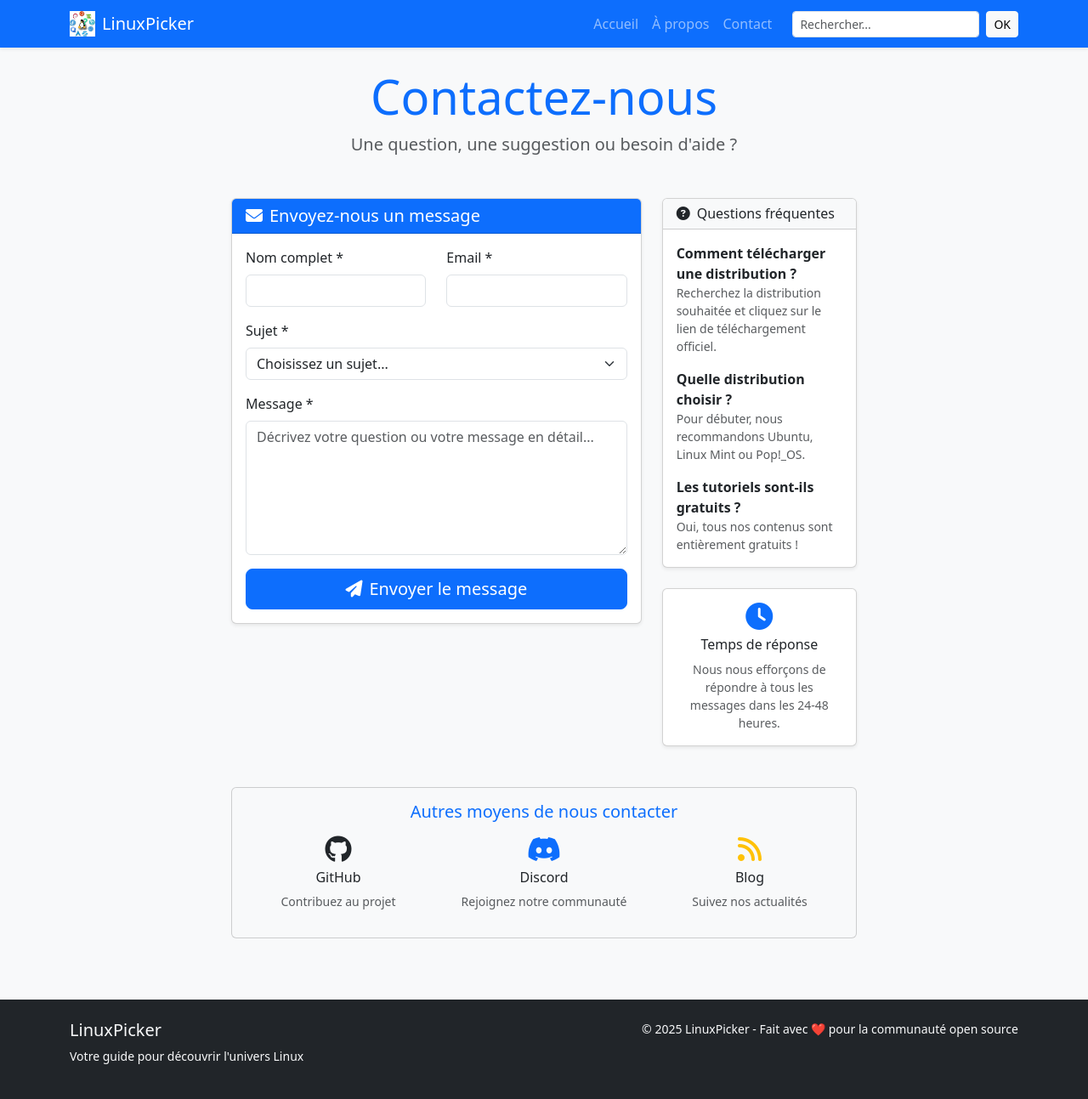
After one commit to FansLHT/linuxpicker_projet, a Django app: page /contact/ in a window 1280 px wide. The commit adds this page. Shown: the whole page at 85% size. Run offline with Django 5.2, Linux system fonts and the light colour scheme.

Commit message:
maj-fana

```diff
--- a/core/models.py
+++ b/core/models.py
@@ -8,6 +8,7 @@ class Distribution(models.Model):
     descriptiion = models.TextField()
     site_officiel = models.URLField(blank=True)
     image = models.ImageField(upload_to='distributions/')
+    categorie = models.CharField(max_length=100, choices=[("Debian", "Debian-based"), ("Arch", "Arch-based"), ("RedHat", "RedHat-based")], default=1 )
 
     def __str__(self):
         return self.nom
--- a/core/templates/core/base.html
+++ b/core/templates/core/base.html
@@ -4,13 +4,13 @@
 <head>
 <meta charset="UTF-8">
 <title>{% block title %}LinuxPicker{% endblock %}</title>
-
 <!-- Bootstrap CSS -->
 <link href="https://cdn.jsdelivr.net/npm/bootstrap@5.3.3/dist/css/bootstrap.min.css" rel="stylesheet">
+<!-- Font Awesome pour les icônes -->
+<link rel="stylesheet" href="https://cdnjs.cloudflare.com/ajax/libs/font-awesome/6.4.0/css/all.min.css">
 <link rel="stylesheet" href="{% static 'core/css/style.css' %}">
 </head>
 <body class="bg-light">
-
 <!-- ✅ Barre de navigation -->
 <nav class="navbar navbar-expand-lg navbar-dark bg-primary shadow-sm">
 <div class="container">
@@ -19,26 +19,23 @@
 <img src="{% static 'core/images/logo.png' %}" alt="Logo" width="30" height="30" class="me-2">
  LinuxPicker
 </a>
-
 <!-- Toggle menu (responsive) -->
 <button class="navbar-toggler" type="button" data-bs-toggle="collapse" data-bs-target="#navbarNav">
 <span class="navbar-toggler-icon"></span>
 </button>
-
 <!-- Liens -->
 <div class="collapse navbar-collapse" id="navbarNav">
 <ul class="navbar-nav ms-auto mb-2 mb-lg-0">
 <li class="nav-item">
-                        <a class="nav-link active" href="{% url 'index' %}">Accueil</a>
+<a class="nav-link" href="{% url 'index' %}">Accueil</a>
 </li>
 <li class="nav-item">
-                        <a class="nav-link" href="#">À propos</a>
+<a class="nav-link" href="{% url 'a_propos' %}">À propos</a>
 </li>
 <li class="nav-item">
-                        <a class="nav-link" href="#">Contact</a>
+<a class="nav-link" href="{% url 'contact' %}">Contact</a>
 </li>
 </ul>
-
 <!-- 🔍 Champ de recherche -->
 <form class="d-flex ms-3" role="search" method="GET" action="{% url 'rechercher_distribution' %}">
 <input class="form-control form-control-sm me-2" type="search" name="q" placeholder="Rechercher..." aria-label="Search">
@@ -47,13 +44,27 @@
 </div>
 </div>
 </nav>
-
 <!-- ✅ Bloc de contenu -->
 <main class="container py-4">
  {% block content %}
  {% endblock %}
 </main>
 
+<!-- Footer -->
+<footer class="bg-dark text-light py-4 mt-5">
+    <div class="container">
+        <div class="row">
+            <div class="col-md-6">
+                <h5>LinuxPicker</h5>
+                <p class="small">Votre guide pour découvrir l'univers Linux</p>
+            </div>
+            <div class="col-md-6 text-md-end">
+                <p class="small mb-0">&copy; 2025 LinuxPicker - Fait avec ❤️ pour la communauté open source</p>
+            </div>
+        </div>
+    </div>
+</footer>
+
 <!-- Bootstrap JS -->
  <script src="https://cdn.jsdelivr.net/npm/bootstrap@5.3.3/dist/js/bootstrap.bundle.min.js"></script>
 </body>
--- /dev/null
+++ b/core/templates/core/contact.html
@@ -0,0 +1,144 @@
+{% extends 'core/base.html' %}
+{% load static %}
+
+{% block title %}Contact - LinuxPicker{% endblock %}
+
+{% block content %}
+<div class="row">
+    <div class="col-lg-8 mx-auto">
+        <!-- Header -->
+        <div class="text-center mb-5">
+            <h1 class="display-4 text-primary">Contactez-nous</h1>
+            <p class="lead text-muted">Une question, une suggestion ou besoin d'aide ?</p>
+        </div>
+
+        <!-- Messages -->
+        {% if messages %}
+            {% for message in messages %}
+                <div class="alert alert-{{ message.tags }} alert-dismissible fade show" role="alert">
+                    {{ message }}
+                    <button type="button" class="btn-close" data-bs-dismiss="alert"></button>
+                </div>
+            {% endfor %}
+        {% endif %}
+
+        <div class="row">
+            <!-- Formulaire de contact -->
+            <div class="col-md-8">
+                <div class="card shadow-sm">
+                    <div class="card-header bg-primary text-white">
+                        <h5 class="mb-0">
+                            <i class="fas fa-envelope me-2"></i>Envoyez-nous un message
+                        </h5>
+                    </div>
+                    <div class="card-body">
+                        <form method="post">
+                            {% csrf_token %}
+                            <div class="row">
+                                <div class="col-md-6 mb-3">
+                                    <label for="nom" class="form-label">Nom complet *</label>
+                                    <input type="text" class="form-control" id="nom" name="nom" required>
+                                </div>
+                                <div class="col-md-6 mb-3">
+                                    <label for="email" class="form-label">Email *</label>
+                                    <input type="email" class="form-control" id="email" name="email" required>
+                                </div>
+                            </div>
+
+                            <div class="mb-3">
+                                <label for="sujet" class="form-label">Sujet *</label>
+                                <select class="form-select" id="sujet" name="sujet" required>
+                                    <option value="">Choisissez un sujet...</option>
+                                    <option value="Question générale">Question générale</option>
+                                    <option value="Problème technique">Problème technique</option>
+                                    <option value="Suggestion d'amélioration">Suggestion d'amélioration</option>
+                                    <option value="Demande de tutoriel">Demande de tutoriel</option>
+                                    <option value="Signaler un problème">Signaler un problème</option>
+                                    <option value="Autre">Autre</option>
+                                </select>
+                            </div>
+
+                            <div class="mb-3">
+                                <label for="message" class="form-label">Message *</label>
+                                <textarea class="form-control" id="message" name="message" rows="6"
+                                         placeholder="Décrivez votre question ou votre message en détail..." required></textarea>
+                            </div>
+
+                            <div class="d-grid">
+                                <button type="submit" class="btn btn-primary btn-lg">
+                                    <i class="fas fa-paper-plane me-2"></i>Envoyer le message
+                                </button>
+                            </div>
+                        </form>
+                    </div>
+                </div>
+            </div>
+
+            <!-- Informations complémentaires -->
+            <div class="col-md-4">
+                <!-- FAQ rapide -->
+                <div class="card shadow-sm mb-4">
+                    <div class="card-header bg-light">
+                        <h6 class="mb-0">
+                            <i class="fas fa-question-circle me-2"></i>Questions fréquentes
+                        </h6>
+                    </div>
+                    <div class="card-body">
+                        <div class="mb-3">
+                            <strong>Comment télécharger une distribution ?</strong>
+                            <p class="small text-muted mb-2">Recherchez la distribution souhaitée et cliquez sur le lien de téléchargement officiel.</p>
+                        </div>
+                        <div class="mb-3">
+                            <strong>Quelle distribution choisir ?</strong>
+                            <p class="small text-muted mb-2">Pour débuter, nous recommandons Ubuntu, Linux Mint ou Pop!_OS.</p>
+                        </div>
+                        <div class="mb-0">
+                            <strong>Les tutoriels sont-ils gratuits ?</strong>
+                            <p class="small text-muted mb-0">Oui, tous nos contenus sont entièrement gratuits !</p>
+                        </div>
+                    </div>
+                </div>
+
+                <!-- Temps de réponse -->
+                <div class="card shadow-sm">
+                    <div class="card-body text-center">
+                        <i class="fas fa-clock fa-2x text-primary mb-2"></i>
+                        <h6>Temps de réponse</h6>
+                        <p class="small text-muted mb-0">
+                            Nous nous efforçons de répondre à tous les messages dans les 24-48 heures.
+                        </p>
+                    </div>
+                </div>
+            </div>
+        </div>
+
+        <!-- Autres moyens de contact -->
+        <div class="row mt-5">
+            <div class="col-12">
+                <div class="card bg-light">
+                    <div class="card-body text-center">
+                        <h5 class="text-primary mb-3">Autres moyens de nous contacter</h5>
+                        <div class="row">
+                            <div class="col-md-4">
+                                <i class="fab fa-github fa-2x text-dark mb-2"></i>
+                                <h6>GitHub</h6>
+                                <p class="small text-muted">Contribuez au projet</p>
+                            </div>
+                            <div class="col-md-4">
+                                <i class="fab fa-discord fa-2x text-primary mb-2"></i>
+                                <h6>Discord</h6>
+                                <p class="small text-muted">Rejoignez notre communauté</p>
+                            </div>
+                            <div class="col-md-4">
+                                <i class="fas fa-rss fa-2x text-warning mb-2"></i>
+                                <h6>Blog</h6>
+                                <p class="small text-muted">Suivez nos actualités</p>
+                            </div>
+                        </div>
+                    </div>
+                </div>
+            </div>
+        </div>
+    </div>
+</div>
+{% endblock %}
--- a/core/templates/core/index.html
+++ b/core/templates/core/index.html
@@ -10,7 +10,7 @@
         margin: 0;
         padding: 0;
         overflow-x: hidden;
-        background: linear-gradient(to right, #53606d, #7a9a80);
+        background: linear-gradient(to right, #e5e9ee, #ebeeec);
     }
 
     .background-animation {
@@ -68,7 +68,7 @@
     }
 </style>
 
-<!-- ✅ Fond animé avec icônes Linux -->
+<!-- Fond animé avec icônes Linux -->
 <div class="background-animation">
     <img src="{% static 'ubuntu.png' %}" class="icon-1">
     <img src="{% static 'debian.png' %}" class="icon-2">
@@ -80,7 +80,7 @@
     <img src="{% static 'fedora.png' %}" class="icon-8">
 </div>
 
-<!-- ✅ Contenu principal -->
+<!-- Contenu principal -->
 <div class="container py-5">
     <h1 class="text-center mb-5 text-primary fw-bold">🌐 Distributions Linux</h1>
 
--- a/core/urls.py
+++ b/core/urls.py
@@ -1,9 +1,12 @@
 from django.urls import path
 from .views import index, tutoriels, distribution_detail, rechercher_distribution
+from . import views
 
 urlpatterns = [
     path('', index, name='index'),
     path('tutoriels/<int:dist_id>/', tutoriels, name='tutoriels'),
     path('distribution/<int:id>/', distribution_detail, name='distribution_detail'),
     path('rechercher/', rechercher_distribution, name='rechercher_distribution'),
+    path('contact/', views.contact, name='contact'),
+    path('a-propos/', views.a_propos, name='a_propos'),
 ]
--- a/core/views.py
+++ b/core/views.py
@@ -1,7 +1,9 @@
 from django.shortcuts import render, get_object_or_404
 from django.core.paginator import Paginator
 from .models import Distribution, Tutoriel
-
+from django.contrib import messages
+from django.core.mail import send_mail
+from django.conf import settings
 # Page d'accueil
 def index(request):
     distributions = Distribution.objects.all()
@@ -35,3 +37,33 @@ def rechercher_distribution(request):
         'query': query,
         'distributions': page_obj,  # On envoie l'objet paginé
     })
+
+def a_propos(request):
+    """Vue pour la page À propos"""
+    return render(request, 'core/a_propos.html')
+
+def contact(request):
+    """Vue pour la page Contact"""
+    if request.method == 'POST':
+        nom = request.POST.get('nom')
+        email = request.POST.get('email')
+        sujet = request.POST.get('sujet')
+        message = request.POST.get('message')
+
+        if nom and email and sujet and message:
+            try:
+                # Envoyer l'email (optionnel - nécessite configuration SMTP)
+                send_mail(
+                    subject=f'Contact LinuxPicker: {sujet}',
+                    message=f'De: {nom} ({email})\n\n{message}',
+                    from_email=settings.DEFAULT_FROM_EMAIL,
+                    recipient_list=['ralaiarimananjara@gmail.com'],  # Remplacez par votre email
+                    fail_silently=False,
+                )
+                messages.success(request, 'Votre message a été envoyé avec succès!')
+            except Exception as e:
+                messages.success(request, 'Votre message a été reçu! Nous vous répondrons bientôt.')
+        else:
+            messages.error(request, 'Veuillez remplir tous les champs.')
+
+    return render(request, 'core/contact.html')
```
Also changed, not shown: core/templates/core/a_propos.html (added, +126 -0 lines), linuxpicker/settings.py (+9 -0 lines), core/migrations/0003_distribution_categorie.py (added), db.sqlite3, media/distributions/ubuntu.jpg (added). Lines whose indentation alone changed are shown as unchanged.
